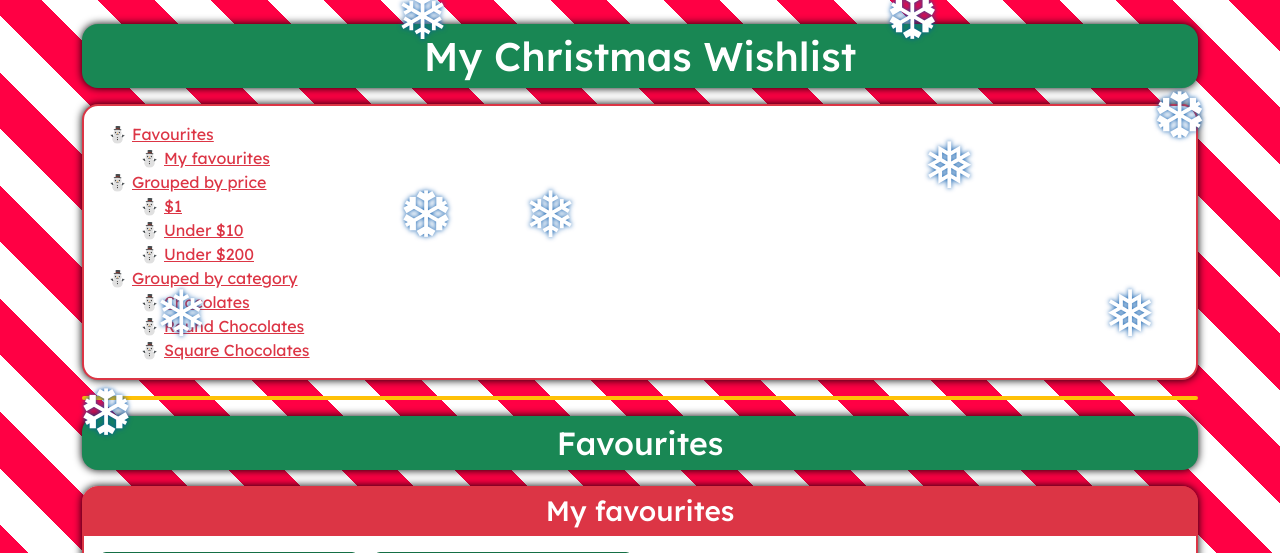
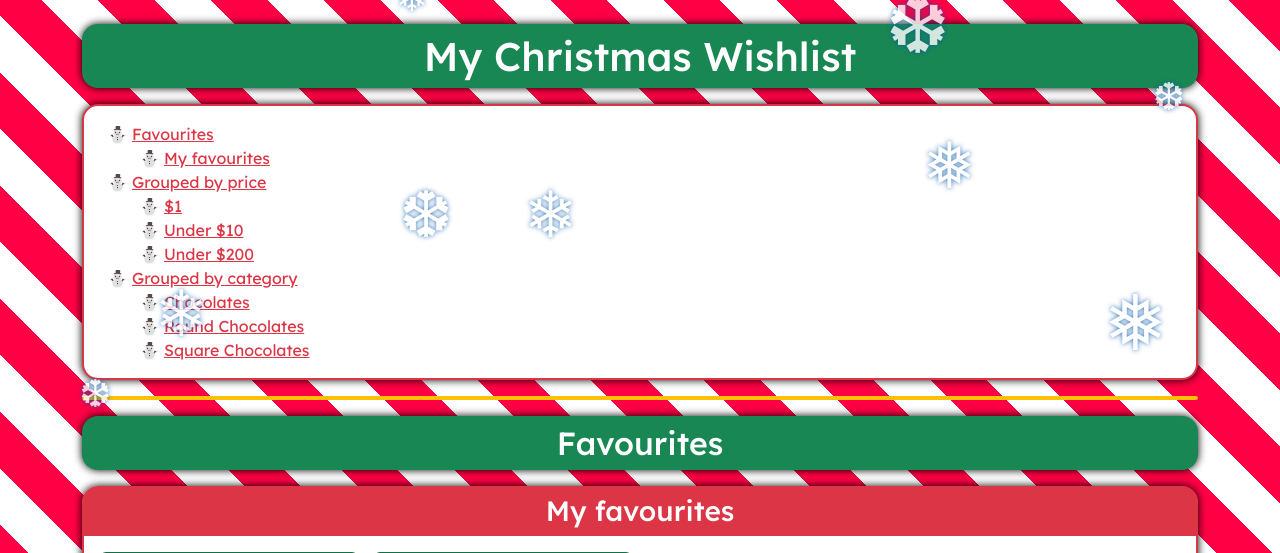
Before and after one commit to tmshader/wishlist-template, a Jekyll site: the page built from index.md, in a window 1280 px wide. Shown: the top 553 px of the page. Built offline with Jekyll 4.4.1, drawn with Linux system fonts in a browser that asks for light colours; grey boxes are pictures that could not be loaded.

Commit message:
Add snow effect configuration options

```diff
--- a/_config.yml
+++ b/_config.yml
@@ -7,5 +7,19 @@ baseurl: /wishlist-template
 umami_url: https://tardis.tmshader.me/door-creak
 umami_id: 8e7fbf9c-2fcf-4c46-bcb7-b1a593a1031f
 
-# Set to "false" to disable snow effect
+# Set to "false" to disable the snow effect
 snow: true
+
+# This controls the opacity of the snowflakes
+snow-opacity: 80%
+
+# When set to "true" the snow effect appears behind the main content
+# (The effect may not be visible on phones with this option enabled)
+snow-behind: false
+
+# If you disable this option, all snowflakes will have equal size
+snow-variance: true
+
+# This controls the variance of the snowflake sizes
+# Use values from 0 to 1 (Example: 0.2)
+snow-variance-amount: 0.2
--- a/_includes/snow.html
+++ b/_includes/snow.html
@@ -2,9 +2,39 @@
     /* customizable snowflake styling */
     .snowflake {
         color: #fff;
-        font-size: 3em;
         font-family: Arial, sans-serif;
         text-shadow: 0 0 5px #05a;
+    }
+
+    {% if site.snow-variance == true %}
+    .snowflake.snow-0 {
+        font-size: calc(3em * calc(1 - {{ site.snow-variance-amount | default: "0.2" }}));
+    }
+
+    .snowflake.snow-1 {
+        font-size: 3em;
+    }
+
+    .snowflake.snow-2 {
+        font-size: calc(3em * calc(1 + {{ site.snow-variance-amount | default: "0.2" }}));
+    }
+
+    @media (min-width: 768px) {
+        .snowflake.snow-0 {
+            font-size: calc(3em * calc(1 - {{ site.snow-variance-amount | default: "0.2" }}));
+        }
+
+        .snowflake.snow-1 {
+            font-size: 4em;
+        }
+
+        .snowflake.snow-2 {
+            font-size: calc(4em * calc(1 + {{ site.snow-variance-amount | default: "0.2" }}));
+        }
+    }
+    {% else %}
+    .snowflake {
+        font-size: 3em;
     }
 
     @media (min-width: 768px) {
@@ -12,6 +42,7 @@
             font-size: 4em;
         }
     }
+    {% endif %}
 
     .snowflake,
     .snowflake .inner {
@@ -43,7 +74,12 @@
     .snowflake {
         position: fixed;
         top: -10%;
+        opacity: {{ site.snow-opacity }};
+        {% if site.snow-behind == true %}
+        z-index: -9999;
+        {% else %}
         z-index: 9999;
+        {% endif %}
         -webkit-user-select: none;
         user-select: none;
         cursor: default;
@@ -156,17 +192,17 @@
 </style>
 <div class="snowflakes" aria-hidden="true">
     {% for i in (1..4) %}
-    <div class="snowflake">
+    <div class="snowflake{% if site.snow-variance == true %} snow-{{ i | modulo: 3 }}{% endif %}">
         <div class="inner">&#10052;</div>
     </div>
     {% endfor %}
     {% for i in (5..8) %}
-    <div class="snowflake">
+    <div class="snowflake{% if site.snow-variance == true %} snow-{{ i | modulo: 3 }}{% endif %}">
         <div class="inner">&#10053;</div>
     </div>
     {% endfor %}
     {% for i in (9..12) %}
-    <div class="snowflake">
+    <div class="snowflake{% if site.snow-variance == true %} snow-{{ i | modulo: 3 }}{% endif %}">
         <div class="inner">&#10054;</div>
     </div>
     {% endfor %}
```
